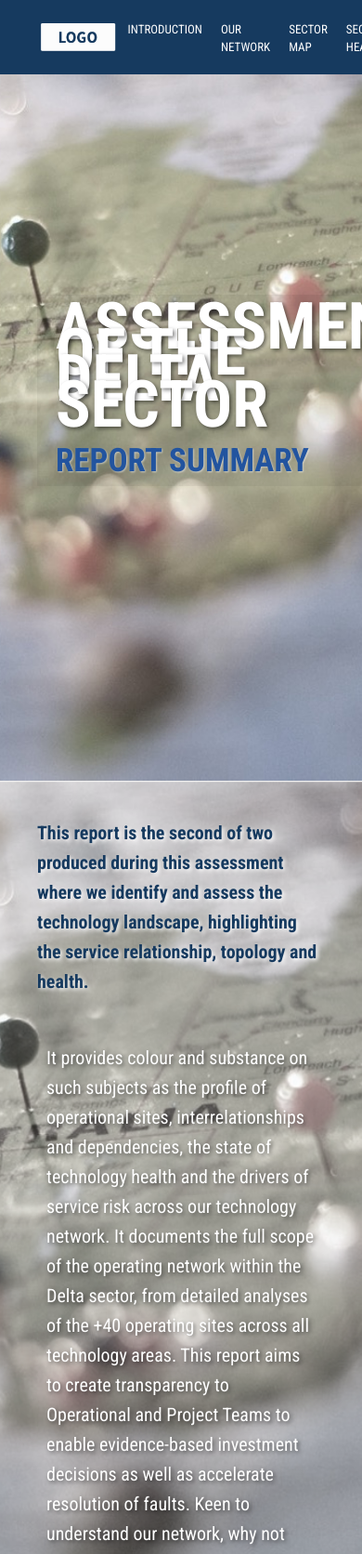
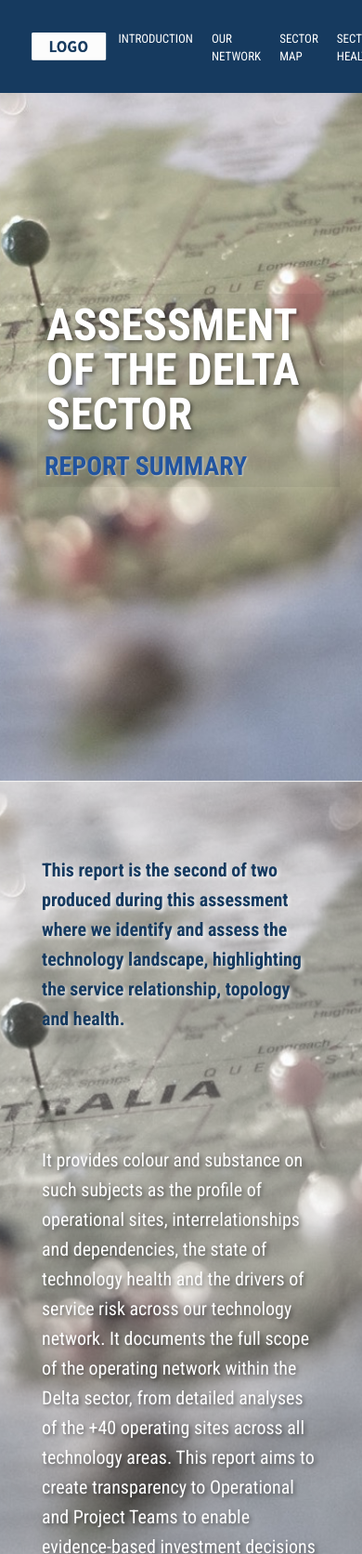
Before and after one commit to Theran500/theran500.github.io, a plain HTML site: page index.html in a window 390 px wide. Shown: the top 1672 px of the page at 93% size. Drawn offline with Linux system fonts and the light colour scheme; a script that the page names is missing.

Commit message:
Update styles.css
Updates for responsiveness

```diff
--- a/styles.css
+++ b/styles.css
@@ -1,7 +1,6 @@
-html,body {
+html, body {
     scroll-behavior: smooth;
     font-family: "Roboto Condensed", sans-serif;
-    font-optical-sizing: auto;
     background-color: #f0f0f0;
     margin: 0;
     padding: 0;
@@ -9,49 +8,60 @@ html,body {
     min-height: 100%;
 }
 
-h1 {
-    color: white;
-    font-size: 70px;
-    text-transform: uppercase;
-    text-shadow: 2px 2px 4px rgba(0, 0, 0, 0.5);
-    margin: 0;
-    width: 100%;
-    padding: 20px;
-    background: rgba(0, 0, 0, 0.05);
-    line-height: 0.4;
-    transform: scale(1) translateZ(0px);
-}
-
-h2 {
+h1, h2, h3 {
     color: #22549F;
-    font-size: 35px;
     text-transform: uppercase;
     text-shadow: 1px 1px 2px rgba(255, 255, 255, 0.5);
     margin: 0;
     width: 100%;
-    padding: 20px;
+    padding: 0.5rem;
     background: rgba(0, 0, 0, 0.05);
-    line-height: 0.4;
 }
 
-h3 {
-    color: #22549F;
-    font-size: 35px;
-    text-transform: uppercase;
-    text-shadow: 1px 1px 2px rgba(255, 255, 255, 0.5);
-    width: 100%;
-    line-height: 1.5;
+h1 {
+    color: white;
+    font-size: 4.375rem; /* Adjusted from 70px to rem */
+    line-height: 1.0; /* Adjusted for better readability */
+    text-shadow: 2px 2px 4px rgba(0, 0, 0, 0.5);
 }
 
+h2, h3 {
+    font-size: 2.1875rem; /* Adjusted for h2, h3 */
+    line-height: 1.0;
+}
+
+/* Responsive font sizes for different screen widths */
+@media (max-width: 1200px) {
+    h1 {
+        font-size: 3.75rem;
+    }
+    h2, h3 {
+        font-size: 2rem;
+    }
+}
+
+@media (max-width: 768px) {
+    h1 {
+        font-size: 3rem;
+        padding: 10px;
+    }
+    h2, h3 {
+        font-size: 1.75rem;
+    }
+    .map-container, .section, .sectiontwo {
+        padding: 20px; /* Adjusted padding for smaller screens */
+    }
+}
+
+
 .banner {
-    font-family: "Roboto Condensed", sans-serif;
     font-optical-sizing: auto;
     background-color: #163a5f;
     color: white;
     display: flex;
     align-items: center;
     justify-content: space-between;
-    padding: 10px;
+    padding: 1.25rem 0;
     width: 100%;
     position: fixed;
     top: 0;
@@ -85,6 +95,8 @@ h3 {
 
 .navigation a:hover {
     color: #dcdcdc;
+    text-decoration: underline;
+
 }
 
 #title {
@@ -123,31 +135,24 @@ h3 {
     background-image: url('resources/images/InteractiveDashboard.png');
 }
 
-.boldtext {
+.boldtext, .normaltext {
     color: #163a5f;
-    padding: 40px,5px;
-    max-width: 800px;
+    padding: 2.5rem 0.3125rem;
+    max-width: 50rem; /* Responsive width */
     margin: 0 auto;
-    font-size: 20px;
+    font-size: 1.25rem;
     line-height: 1.6;
-    font-family: "Roboto Condensed", sans-serif;
     font-weight: bold;
     text-shadow: 2px 2px 4px rgb(255, 255, 255);
 }
 
-.normaltext{
+.normaltext {
     color: white;
-    padding: 10px;
-    max-width: 800px;
-    margin: 0 auto;
-    font-size: 20px;
-    line-height: 1.6;
-    font-family: "Roboto Condensed", sans-serif;
     font-weight: normal;
     text-shadow: 2px 2px 4px rgba(0, 0, 0, 0.5);
 }
 
-.section {
+.section, .sectiontwo {
     background-size: cover;
     background-repeat: no-repeat;
     background-attachment: fixed;
@@ -164,14 +169,6 @@ h3 {
 
 .sectiontwo {
     background-image: url('resources/images/PINs Airspace_Dark.png');
-    background-size: cover;
-    background-repeat: no-repeat;
-    background-attachment: fixed;
-    background-position: center;
-    min-height: 800px;
-    display: flex;
-    flex-direction: column;
-    justify-content: center;
     padding-top: 20px;
     padding-right: 160px;
     padding-bottom: 20px;
@@ -181,8 +178,7 @@ h3 {
 footer {
     background-color: #163a5f;
     color: white;
-    padding: 20px 0;
-    font-size: 14px;
+    padding: 1.25rem 0;
 }
 
 .footer-top {
@@ -194,8 +190,8 @@ footer {
 }
 
 .footer-logo img {
-    max-width: 200px; /* Adjust based on your logo's size */
-}
+    height: 60px;
+    margin-left: 20px;}
 
 .footer-nav a, .footer-social a {
     display: inline-block;
@@ -218,12 +214,18 @@ footer {
     opacity: 0;
     transform: scale(0);
     margin: 0 auto;
-    font-size: 100px;
-    font-family: "Roboto Condensed", sans-serif;
+    font-size: 6.25rem;
     font-weight: bold;
     color: white;
     text-shadow: 2px 2px 4px rgba(34, 84, 159, 0.5);
 }
+
+@media (max-width: 1024px) {
+    .word {
+        font-size: 4.25rem; /* Adjust the font-size for smaller screens */
+    }
+}
+
 
 @keyframes flyInFromCenter {
     0% {
@@ -336,5 +338,4 @@ footer {
     margin-top:100px;
     margin-bottom: 40px;
     font-size: 18px;
-
   }
```
